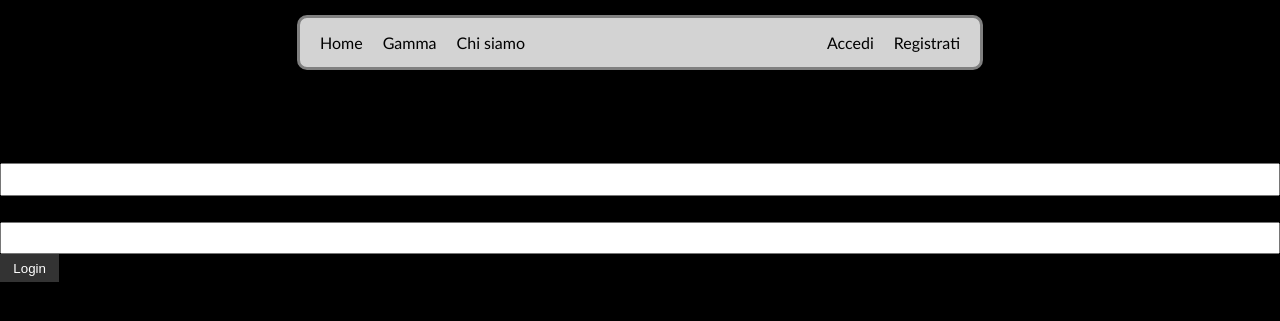
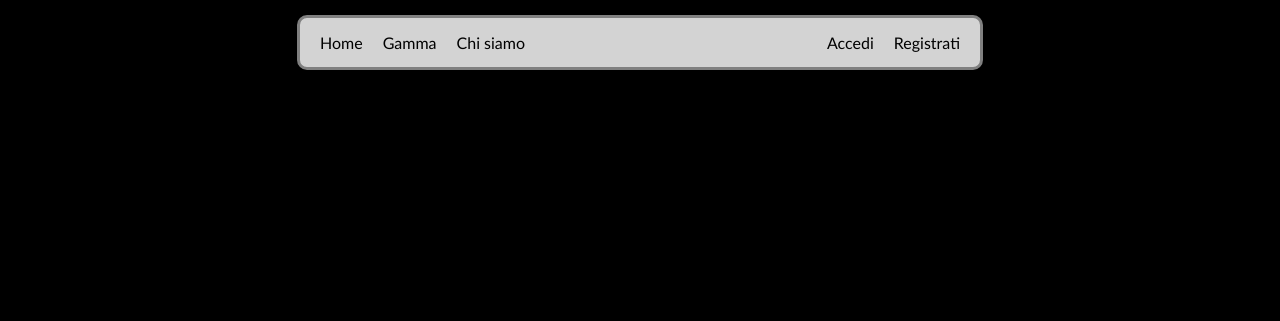
Before and after one commit to develhope/FS25-Team3-Project4, a React (Vite) app in the folder concessionaria c/: page /Ammistratore in a window 1280 px wide. Shown: the part 211-532 px from the top of the page. Built offline with nearby package versions, Linux system fonts and the light colour scheme.

Commit message:
ho cancellato le mie modifiche senza toccare il resto del codice

```diff
--- a/concessionaria c/src/components/Amministratore.jsx
+++ /dev/null
@@ -1,42 +0,0 @@
-import React, { useContext, useState } from 'react';
-import { AdminContext } from '../contexts/AdminContext';
-
-
-const Amministratore = () => {
-  const { currentAdmin, loginAdmin } = useContext(AdminContext);
-  const [username, setUsername] = useState('');
-  const [password, setPassword] = useState('');
-
-  const handleLogin = (e) => {
-    e.preventDefault();
-    loginAdmin({ username, password });
-  };
-
-  if (!currentAdmin) {
-    return (
-      <div>
-        <h2>Login Amministratore</h2>
-        <form onSubmit={handleLogin}>
-          <div>
-            <label>Username:</label>
-            <input type="text" value={username} onChange={(e) => setUsername(e.target.value)} required />
-          </div>
-          <div>
-            <label>Password:</label>
-            <input type="password" value={password} onChange={(e) => setPassword(e.target.value)} required />
-          </div>
-          <button type="submit">Login</button>
-        </form>
-      </div>
-    );
-  }
-
-  return (
-    <div>
-      <h2>Benvenuto, {currentAdmin.username}</h2>
-      <p>Email: {currentAdmin.email}</p>
-    </div>
-  );
-};
-
-export default Amministratore;
--- a/concessionaria c/src/components/App.jsx
+++ b/concessionaria c/src/components/App.jsx
@@ -7,14 +7,12 @@ import '../styles/App.css';
 import { RegistrationProvider } from '../contexts/RegistrationContext';
 import { SelectedBikesProvider } from '../contexts/SelectedBikesContext';
 import '../styles/backgroundimage.css';
-import Amministratore from './Amministratore';
-import { AdminContext, AdminProvider } from '../contexts/AdminContext';
+
 
 
 function App() {
   return (
     <Router>
-      <AdminProvider>
       <RegistrationProvider>
         <SelectedBikesProvider>
           <div className="app-container">
@@ -24,12 +22,10 @@ function App() {
               <Route path="/" element={<Home />} />
               <Route path="/gamma" element={<Gamma />} />
               <Route path="/profile" element={<Profile />} />
-                <Route path='/Ammistratore' element={<Amministratore />} />
             </Routes>
           </div>
         </SelectedBikesProvider>
       </RegistrationProvider>
-      </AdminProvider>
     </Router>
   );
 }
--- a/concessionaria c/src/contexts/AdminContext.jsx
+++ /dev/null
@@ -1,36 +0,0 @@
-import React, { createContext, useState } from 'react';
-
-
-export const AdminContext = createContext();
-
-export const AdminProvider = ({ children }) => {
-
-  const [admins, setAdmins] = useState([
-    { username: 'Ermes', email: 'alessandroamoroso@gmail.com', password: 'xxx' }
-  ]);
-
-  const [currentAdmin, setCurrentAdmin] = useState(null);
-
-
-  const registerAdmin = (adminData) => {
-    setAdmins([...admins, adminData]);
-    console.log('Amministratore registrato:', adminData);
-  };
-
-
-  const loginAdmin = (adminData) => {
-    const admin = admins.find(admin => admin.username === adminData.username && admin.password === adminData.password);
-    if (admin) {
-      setCurrentAdmin(admin);
-      console.log('Amministratore connesso:', admin);
-    } else {
-      console.error('Credenziali non valide');
-    }
-  };
-
-  return (
-    <AdminContext.Provider value={{ admins, registerAdmin, currentAdmin, loginAdmin }}>
-      {children}
-    </AdminContext.Provider>
-  );
-};
```
Lines whose indentation alone changed are shown as unchanged.
